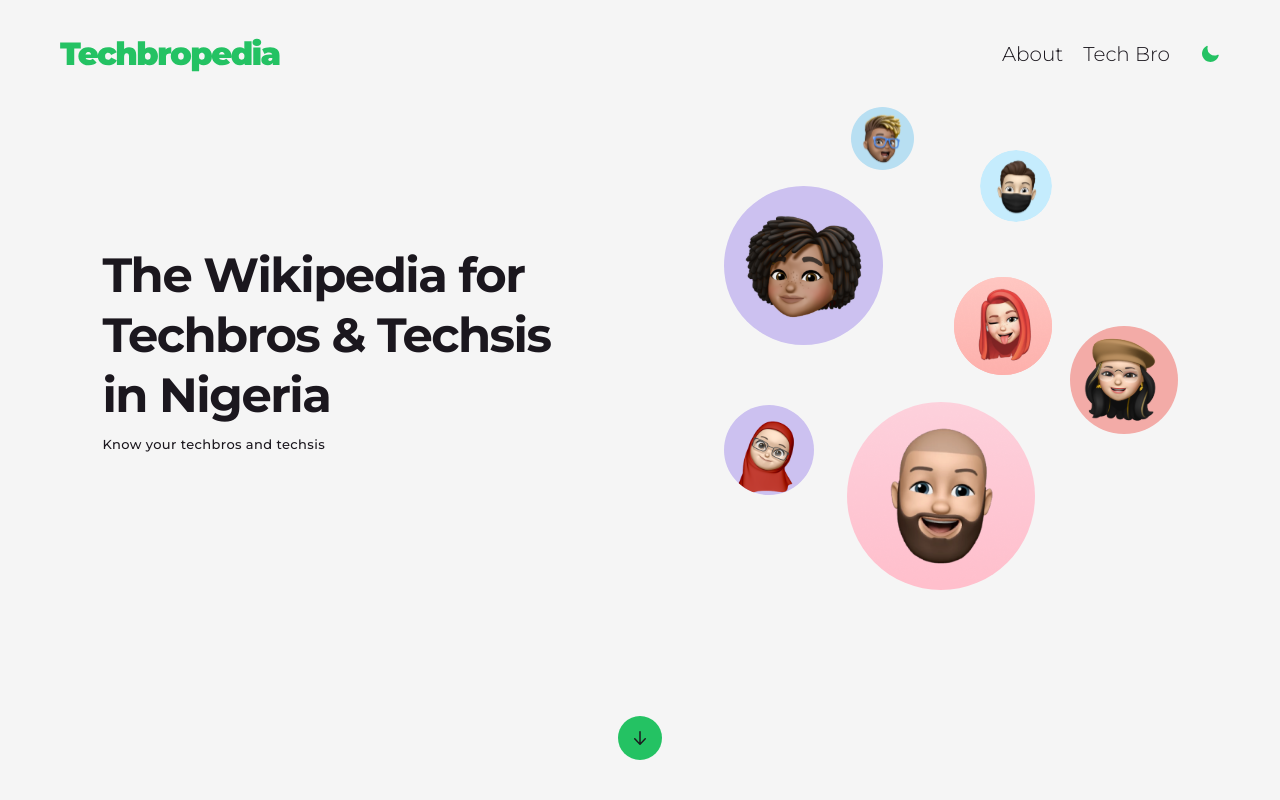
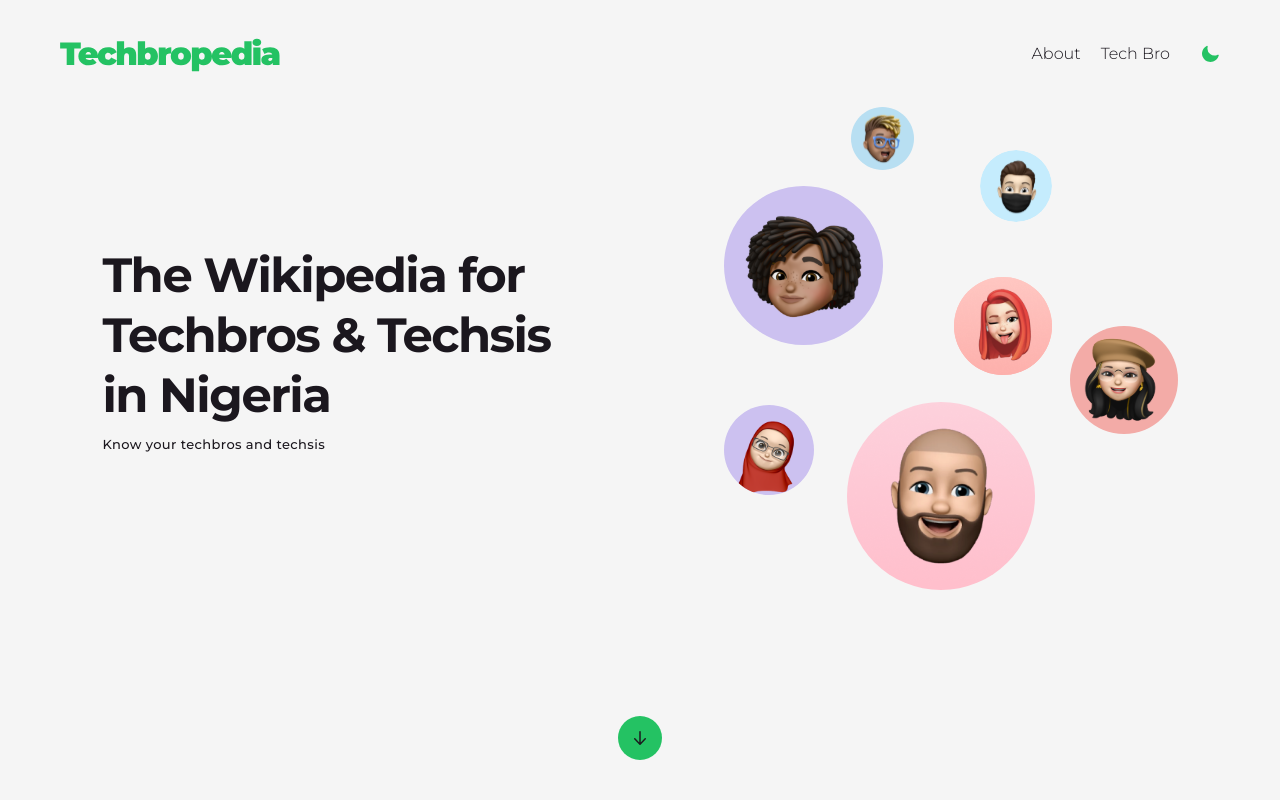
Before and after one commit to JCalmCrasher/techbropedia, a Next.js app: page / in a window 1280 px wide. Shown: the top 800 px of the page. Built offline with nearby package versions, Linux system fonts and the light colour scheme.

Commit message:
refactor: replace `a` tag with `next/link`

```diff
--- a/src/components/nav-link.tsx
+++ b/src/components/nav-link.tsx
@@ -1,3 +1,4 @@
+import Link from "next/link";
 import { ReactNode } from "react";
 
 interface Props {
@@ -6,11 +7,11 @@ interface Props {
 }
 export default function NavLink({ href = "", children }: Props) {
   return (
-    <a
-      className="underline-animation text-primary-main dark:text-white text-[20px] leading-6 tracking-[0px] font-light"
+    <Link
+      className="underline-animation text-primary-main dark:text-white leading-6 tracking-[0px] font-light"
       href={href}
     >
       {children}
-    </a>
+    </Link>
   );
 }
```
